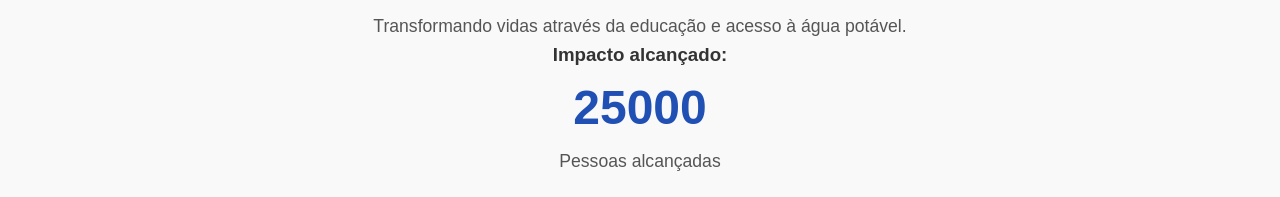
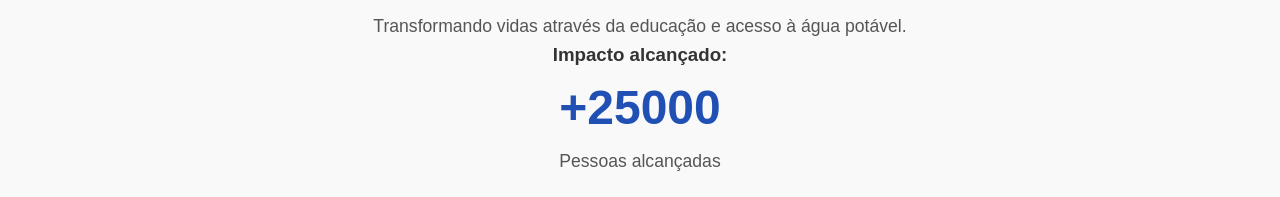
Before and after one commit to ddorea/purify, a plain HTML site: page index.html in a window 1280 px wide. Shown: the part 365-562 px from the top of the page. Drawn offline with Linux system fonts and the light colour scheme.

Commit message:
+atualizacao

```diff
--- a/index.html
+++ b/index.html
@@ -31,7 +31,7 @@
             <p class="fade-in">Transformando vidas através da educação e acesso à água potável.</p>
             <div>
                 <h3 class="fade-in">Impacto alcançado:</h3>
-                <div class="counter counter-animated" data-target="+25000">+0</div>
+                <div class="counter counter-animated" data-target="25000">0</div>
                 <p>Pessoas alcançadas</p>
             </div>
         </main>
--- a/script.js
+++ b/script.js
@@ -4,14 +4,19 @@ function animateCounters() {
     counters.forEach(counter => {
         const updateCounter = () => {
             const target = +counter.getAttribute('data-target');
-            const current = +counter.innerText;
+            const current = +counter.innerText.replace(/\D/g, ''); // Remove caracteres não numéricos
             const increment = target / 100;
 
             if (current < target) {
                 counter.innerText = Math.ceil(current + increment);
                 setTimeout(updateCounter, 30);
             } else {
-                counter.innerText = target;
+                // Verifica se o target é 25000 para adicionar o '+'
+                if (target === 25000) {
+                    counter.innerText = '+' + target;
+                } else {
+                    counter.innerText = target;
+                }
             }
         };
 
```
